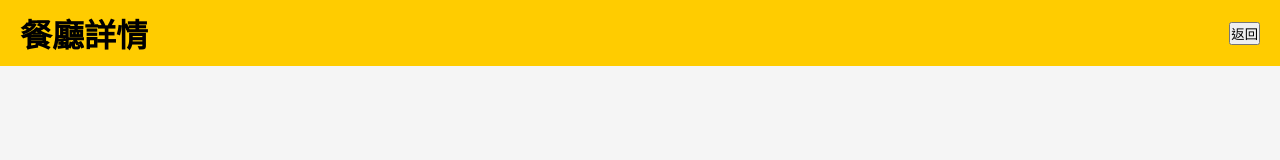
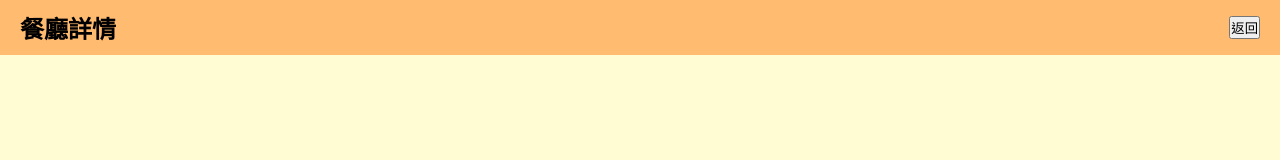
Before and after one commit to Vina055/Centralized-Ordering-Links, a plain HTML site: page restaurant-detail.html in a window 1280 px wide. Drawn offline with Linux system fonts and the light colour scheme.

Commit message:
Change background color

```diff
--- a/restaurant-detail.css
+++ b/restaurant-detail.css
@@ -6,24 +6,26 @@
 
 body {
     font-family: Arial, sans-serif;
-    background-color: #f5f5f5;
-}
+    background-color: #FFFBD2;
+  }
 
 header {
     display: flex;
     align-items: center;
     justify-content: space-between;
-    background-color: #ffcc00;
+    background-color: #FFBB70;
     padding: 10px 20px;
     position: sticky;
     top: 0;
     z-index: 1000;
-}
+  }
+
+
 
 .product-container {
     font-family: Arial, sans-serif;
     margin: 0;
-    background-color: #f9f9f9;
+    background-color: #FFFBD2;
     display: flex;
     justify-content: center;
     align-items: center;
--- a/restaurant-detail.html
+++ b/restaurant-detail.html
@@ -8,7 +8,7 @@
 </head>
 <body>
   <header>
-    <h1>餐廳詳情</h1>
+    <h2>餐廳詳情</h2>
     <button onclick="window.history.back()">返回</button>
   </header>
 
```
Also changed, not shown: myFavorite.html (+1 -1 lines).
